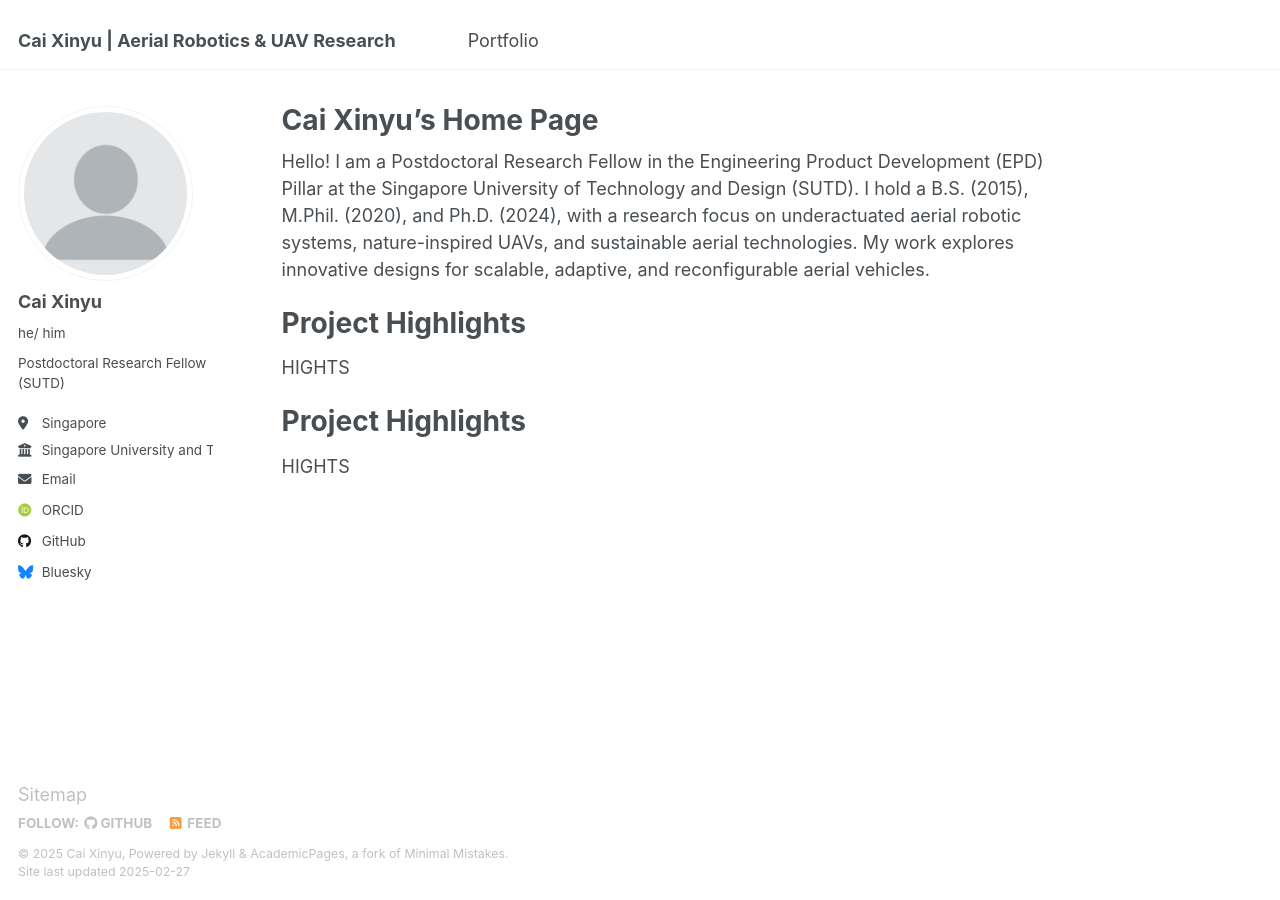
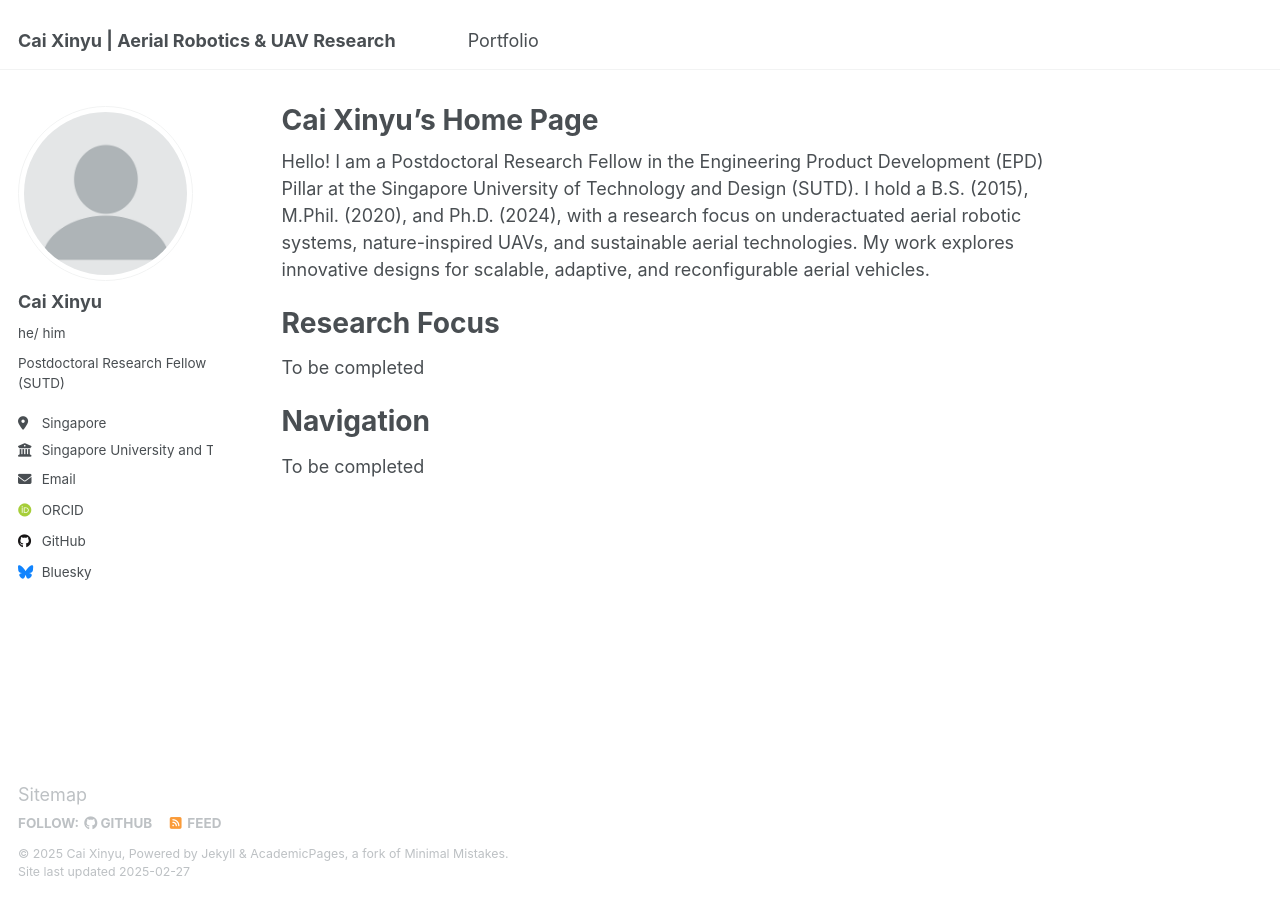
Before and after one commit to git-caixinyu/git-caixinyu.github.io, a Jekyll site: the page built from _pages/about.md, in a window 1280 px wide. Built offline with Jekyll 4.4.1, drawn with Linux system fonts in a browser that asks for light colours; some web fonts are replaced.

Commit message:
Update about.md

```diff
--- a/_pages/about.md
+++ b/_pages/about.md
@@ -9,10 +9,10 @@ redirect_from:
 
 Hello! I am a Postdoctoral Research Fellow in the Engineering Product Development (EPD) Pillar at the Singapore University of Technology and Design (SUTD). I hold a B.S. (2015), M.Phil. (2020), and Ph.D. (2024), with a research focus on underactuated aerial robotic systems, nature-inspired UAVs, and sustainable aerial technologies. My work explores innovative designs for scalable, adaptive, and reconfigurable aerial vehicles.
 
-Project Highlights
+Research Focus
 ======
-HIGHTS
+To be completed
 
-Project Highlights
+Navigation
 ======
-HIGHTS
+To be completed
```
